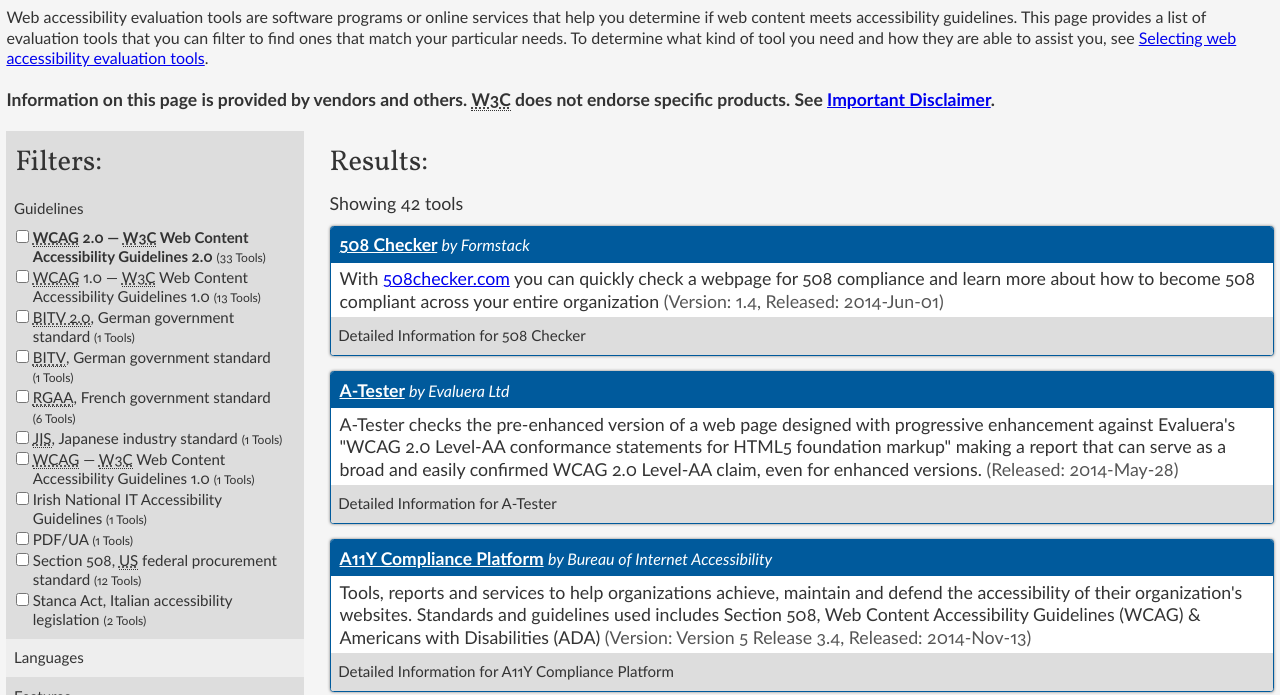
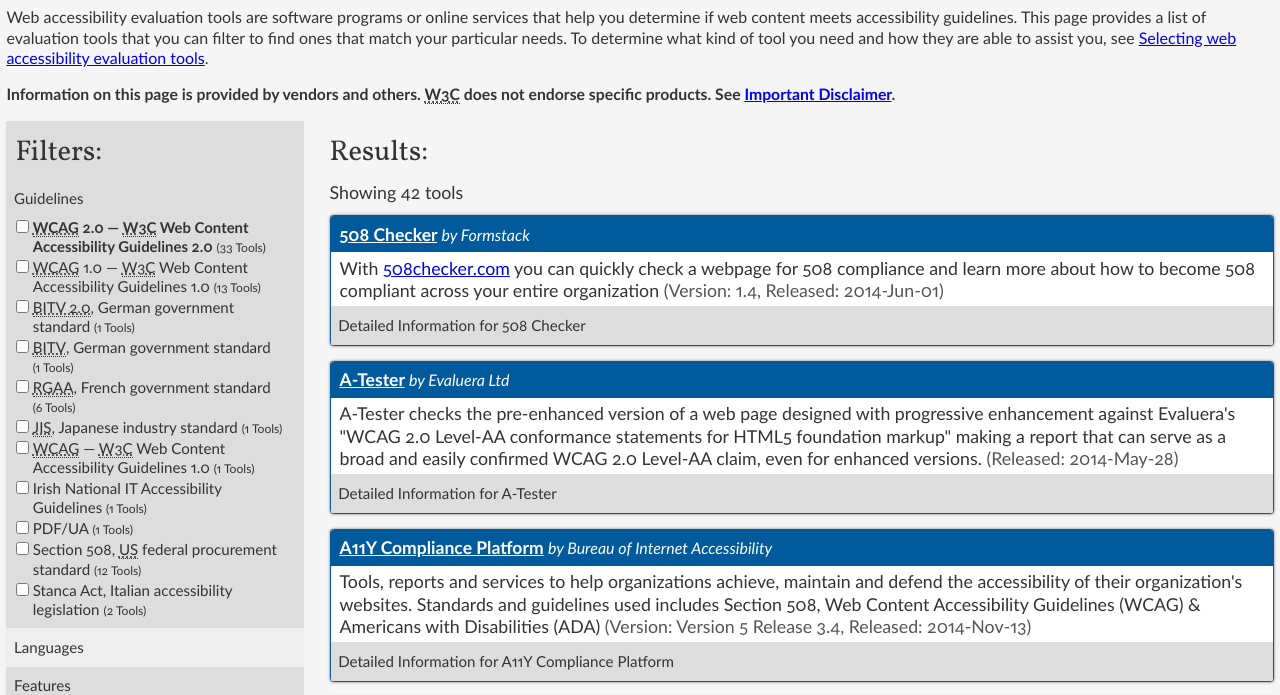
Before and after one commit to w3c/wai-eval-tools, a website: page index.html in a window 1280 px wide. Shown: the part 61-756 px from the top of the page. Drawn offline with Linux system fonts and the light colour scheme.

Commit message:
Fixes #36 – Paragraphs

```diff
--- a/index.html
+++ b/index.html
@@ -16,7 +16,7 @@
   </header>
   <main class="with-side-menu" role="main">
     <h1 class="page-title">Web Accessibility Evaluation Tools List</h1>
-    <p class="intro">Web accessibility evaluation tools are software programs or online services that help you determine if web content meets accessibility guidelines. This page provides a list of evaluation tools that you can filter to find ones that match your particular needs. To determine what kind of tool you need and how they are able to assist you, see <a href="http://www.w3.org/WAI/eval/selectingtools">Selecting web accessibility evaluation tools</a>.</p><p><strong> Information on this page is provided by vendors and others. <abbr title="World Wide Web Consortium">W3C</abbr> does not endorse specific products. See <a href="#disclaimer">Important Disclaimer</a>.</strong></p>
+    <p class="intro">Web accessibility evaluation tools are software programs or online services that help you determine if web content meets accessibility guidelines. This page provides a list of evaluation tools that you can filter to find ones that match your particular needs. To determine what kind of tool you need and how they are able to assist you, see <a href="http://www.w3.org/WAI/eval/selectingtools">Selecting web accessibility evaluation tools</a>.</p><p class="intro"><strong> Information on this page is provided by vendors and others. <abbr title="World Wide Web Consortium">W3C</abbr> does not endorse specific products. See <a href="#disclaimer">Important Disclaimer</a>.</strong></p>
     <div class="navigation">
       <details open>
         <summary><h2 class="list-heading">Filters:</h2></summary>
```
